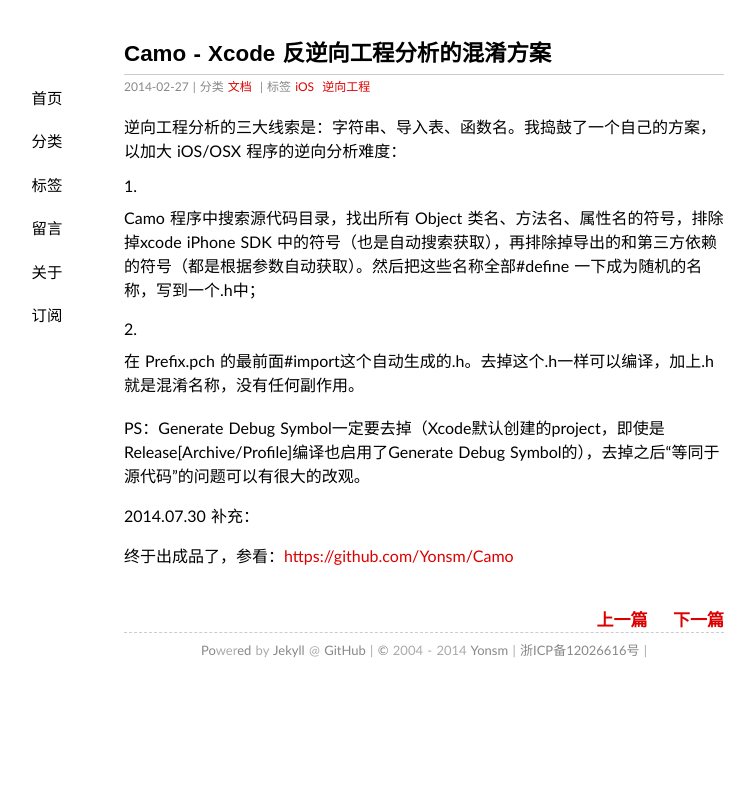
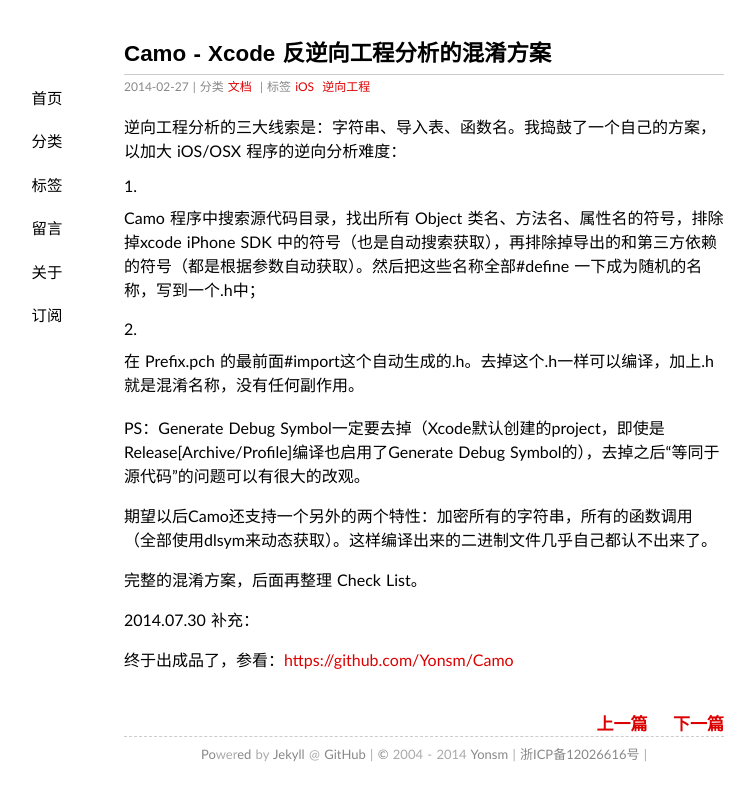
Before and after one commit to Yonsm/Yonsm.github.io, a Jekyll site: the page built from _posts/2014-02-27-camo.md, in a window 1280 px wide. Shown: the top 801 px of the page, without its empty margins (216-971 px from the left). Built offline with Jekyll 4.4.1, drawn with Linux system fonts in a browser that asks for light colours; some web fonts are replaced; Markdown is read by kramdown in place of the engine named in the settings; comment, search, counter and statistics services are not loaded.

Commit message:
Update 2014-02-27-camo.md

```diff
--- a/_posts/2014-02-27-camo.md
+++ b/_posts/2014-02-27-camo.md
@@ -11,7 +11,13 @@ tags: iOS 逆向工程
 
 2. 在 Prefix.pch 的最前面#import这个自动生成的.h。去掉这个.h一样可以编译，加上.h就是混淆名称，没有任何副作用。
 
+
 PS：Generate Debug Symbol一定要去掉（Xcode默认创建的project，即使是Release[Archive/Profile]编译也启用了Generate Debug Symbol的），去掉之后“等同于源代码”的问题可以有很大的改观。
+
+期望以后Camo还支持一个另外的两个特性：加密所有的字符串，所有的函数调用（全部使用dlsym来动态获取）。这样编译出来的二进制文件几乎自己都认不出来了。
+
+完整的混淆方案，后面再整理 Check List。
+
 
 2014.07.30 补充：
 
```
